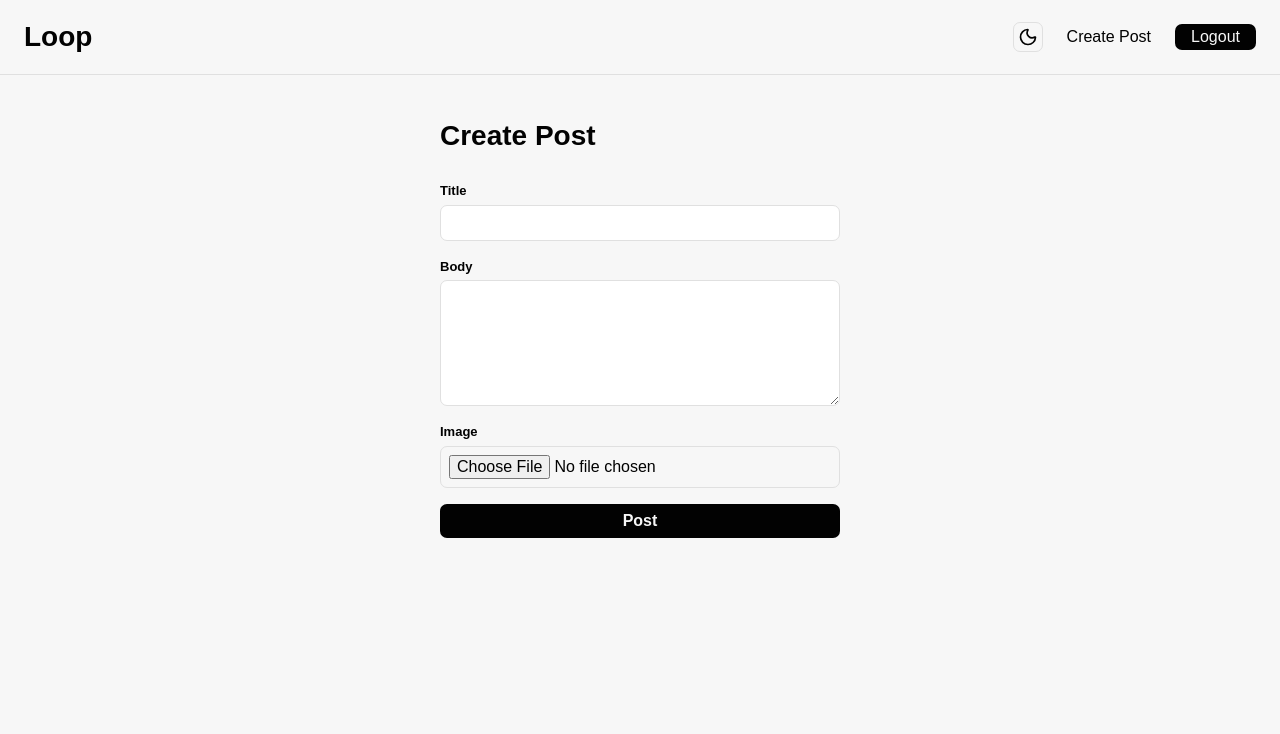
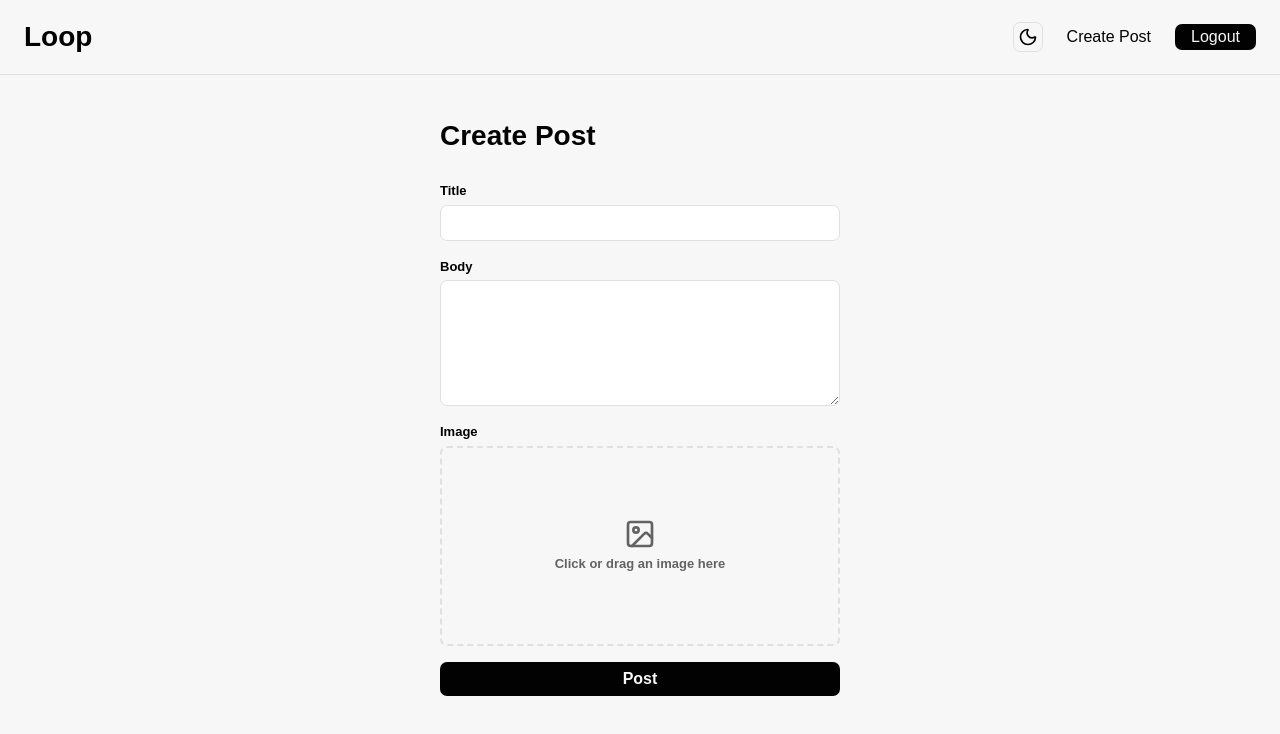
Before and after one commit to nikogagua/loop-frontend, a React (Vite) app: page /create-post in a window 1280 px wide. Shown: the top 734 px of the page. Built offline with nearby package versions, Linux system fonts and the light colour scheme; sample sign-in values are in the browser's storage.

Commit message:
Add styled image upload with preview, drag-and-drop, and remove support

```diff
--- /dev/null
+++ b/src/components/ImageUploadInput.css
@@ -0,0 +1,61 @@
+.image-upload {
+  position: relative;
+  width: 100%;
+  height: 20rem;
+}
+
+.image-upload-label {
+  display: block;
+  cursor: pointer;
+  border: 2px dashed var(--border-color);
+  border-radius: var(--border-radius);
+  overflow: hidden;
+  width: 100%;
+  height: 100%;
+  transition: border-color 0.15s ease;
+}
+
+.image-upload-label:hover {
+  border-color: var(--accent-color);
+}
+
+.image-upload-placeholder {
+  display: flex;
+  flex-direction: column;
+  align-items: center;
+  justify-content: center;
+  gap: var(--spacing-xs);
+  height: 100%;
+  color: var(--text-color);
+  opacity: 0.6;
+  font-size: var(--font-sm);
+}
+
+.image-upload-preview {
+  width: 100%;
+  height: 100%;
+  object-fit: cover;
+}
+
+.image-upload-input {
+  display: none;
+}
+
+.image-upload-clear {
+  position: absolute;
+  top: var(--spacing-xs);
+  right: var(--spacing-xs);
+  background-color: rgba(0, 0, 0, 0.6);
+  color: #fff;
+  border-radius: 50%;
+  width: 2.8rem;
+  height: 2.8rem;
+  display: flex;
+  align-items: center;
+  justify-content: center;
+}
+
+.image-upload-label.dragging {
+  border-color: var(--accent-color);
+  background-color: rgba(178, 213, 229, 0.1);
+}
--- /dev/null
+++ b/src/components/ImageUploadInput.jsx
@@ -0,0 +1,102 @@
+import { useState } from "react";
+import { Image as ImageIcon, X } from "lucide-react";
+import "./ImageUploadInput.css";
+
+function ImageUploadInput({
+  id = "image",
+  name = "image",
+  initialPreview = "",
+}) {
+  const [preview, setPreview] = useState(initialPreview);
+  const [isDragging, setIsDragging] = useState(false);
+  const [removed, setRemoved] = useState(false);
+
+  function setFile(file) {
+    if (file) {
+      setRemoved(false);
+      setPreview(URL.createObjectURL(file));
+
+      const input = document.getElementById(id);
+      const dataTransfer = new DataTransfer();
+      dataTransfer.items.add(file);
+      input.files = dataTransfer.files;
+    }
+  }
+
+  function handleChange(e) {
+    setFile(e.target.files[0]);
+  }
+
+  function handleDrop(e) {
+    e.preventDefault();
+    setIsDragging(false);
+    const file = e.dataTransfer.files[0];
+    setFile(file);
+  }
+
+  function handleDragOver(e) {
+    e.preventDefault();
+    setIsDragging(true);
+  }
+
+  function handleDragLeave() {
+    setIsDragging(false);
+  }
+
+  function handleClear(e) {
+    e.preventDefault();
+    setPreview("");
+    document.getElementById(id).value = "";
+    setRemoved(true);
+  }
+
+  return (
+    <div className="image-upload">
+      <label
+        htmlFor={id}
+        className={
+          isDragging ? "image-upload-label dragging" : "image-upload-label"
+        }
+        onDrop={handleDrop}
+        onDragOver={handleDragOver}
+        onDragLeave={handleDragLeave}
+      >
+        {preview ? (
+          <img src={preview} alt="Preview" className="image-upload-preview" />
+        ) : (
+          <div className="image-upload-placeholder">
+            <ImageIcon size={32} />
+            <span>Click or drag an image here</span>
+          </div>
+        )}
+      </label>
+
+      {preview && (
+        <button
+          type="button"
+          onClick={handleClear}
+          className="image-upload-clear"
+          aria-label="Remove image"
+        >
+          <X size={16} />
+        </button>
+      )}
+
+      <input
+        id={id}
+        type="file"
+        name={name}
+        accept="image/*"
+        onChange={handleChange}
+        className="image-upload-input"
+      />
+      <input
+        type="hidden"
+        name={`${name}Removed`}
+        value={removed ? "true" : "false"}
+      />
+    </div>
+  );
+}
+
+export default ImageUploadInput;
--- a/src/pages/CreatePost.jsx
+++ b/src/pages/CreatePost.jsx
@@ -2,6 +2,7 @@ import { useState } from "react";
 import { useNavigate } from "react-router-dom";
 import { createPost } from "../api/postApi";
 import "../styles/forms.css";
+import ImageUploadInput from "../components/ImageUploadInput";
 
 function CreatePost() {
   const [error, setError] = useState("");
@@ -40,8 +41,8 @@ function CreatePost() {
         </div>
 
         <div className="form-group">
-          <label htmlFor="image">Image</label>
-          <input id="image" type="file" name="image" accept="image/*" />
+          <label>Image</label>
+          <ImageUploadInput />
         </div>
 
         {error && <p className="form-error">{error}</p>}
--- a/src/pages/EditPost.jsx
+++ b/src/pages/EditPost.jsx
@@ -2,6 +2,7 @@ import { useEffect, useState } from "react";
 import { useNavigate, useParams } from "react-router-dom";
 import { updatePost, getPostById } from "../api/postApi";
 import "../styles/forms.css";
+import ImageUploadInput from "../components/ImageUploadInput";
 
 function EditPost() {
   const [error, setError] = useState("");
@@ -67,15 +68,8 @@ function EditPost() {
         </div>
 
         <div className="form-group">
-          <label htmlFor="image">Image</label>
-          {post.image && (
-            <img
-              src={post.image}
-              alt="Current"
-              className="form-preview-image"
-            />
-          )}
-          <input id="image" type="file" name="image" accept="image/*" />
+          <label>Image</label>
+          <ImageUploadInput initialPreview={post.image} />
         </div>
 
         {error && <p className="form-error">{error}</p>}
```
